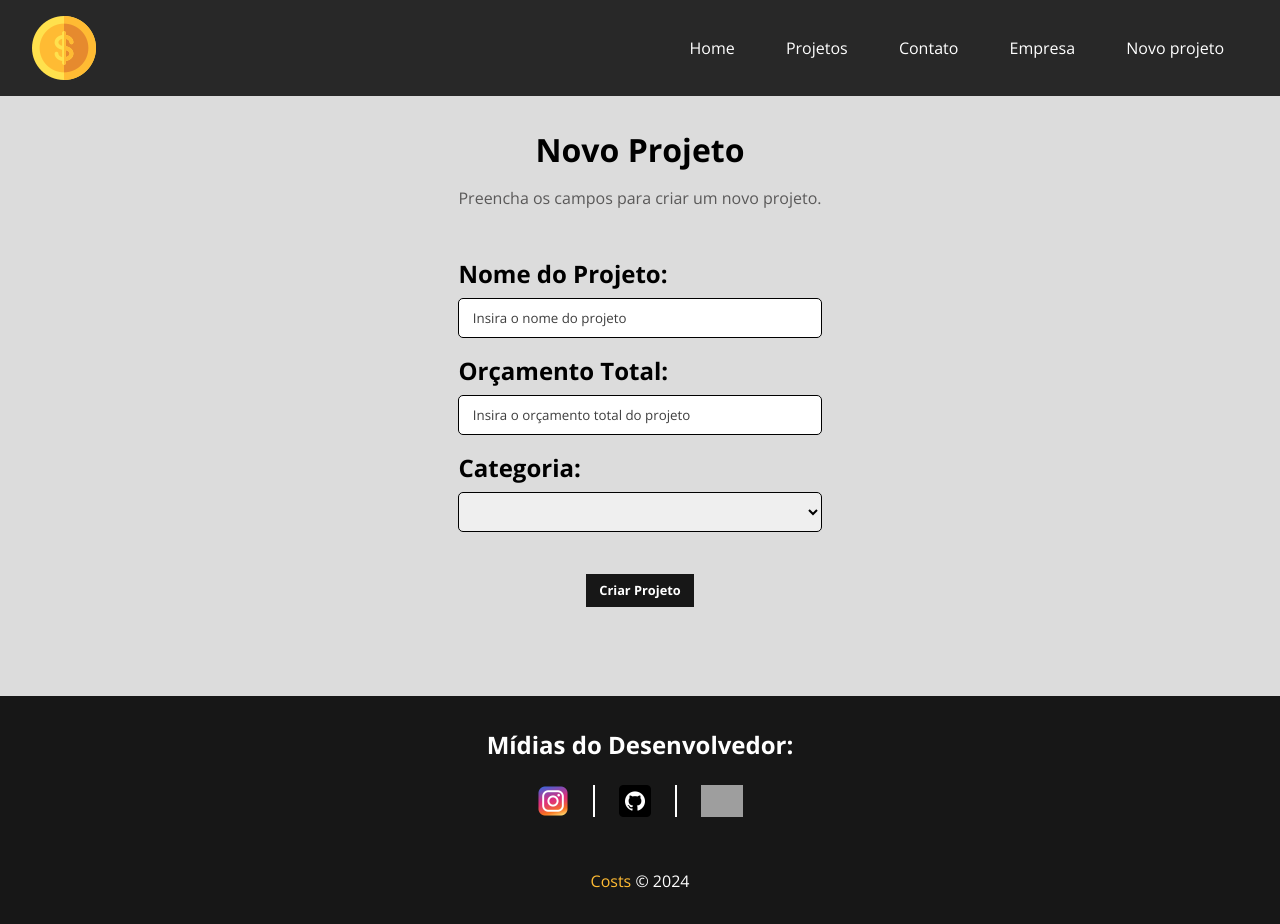
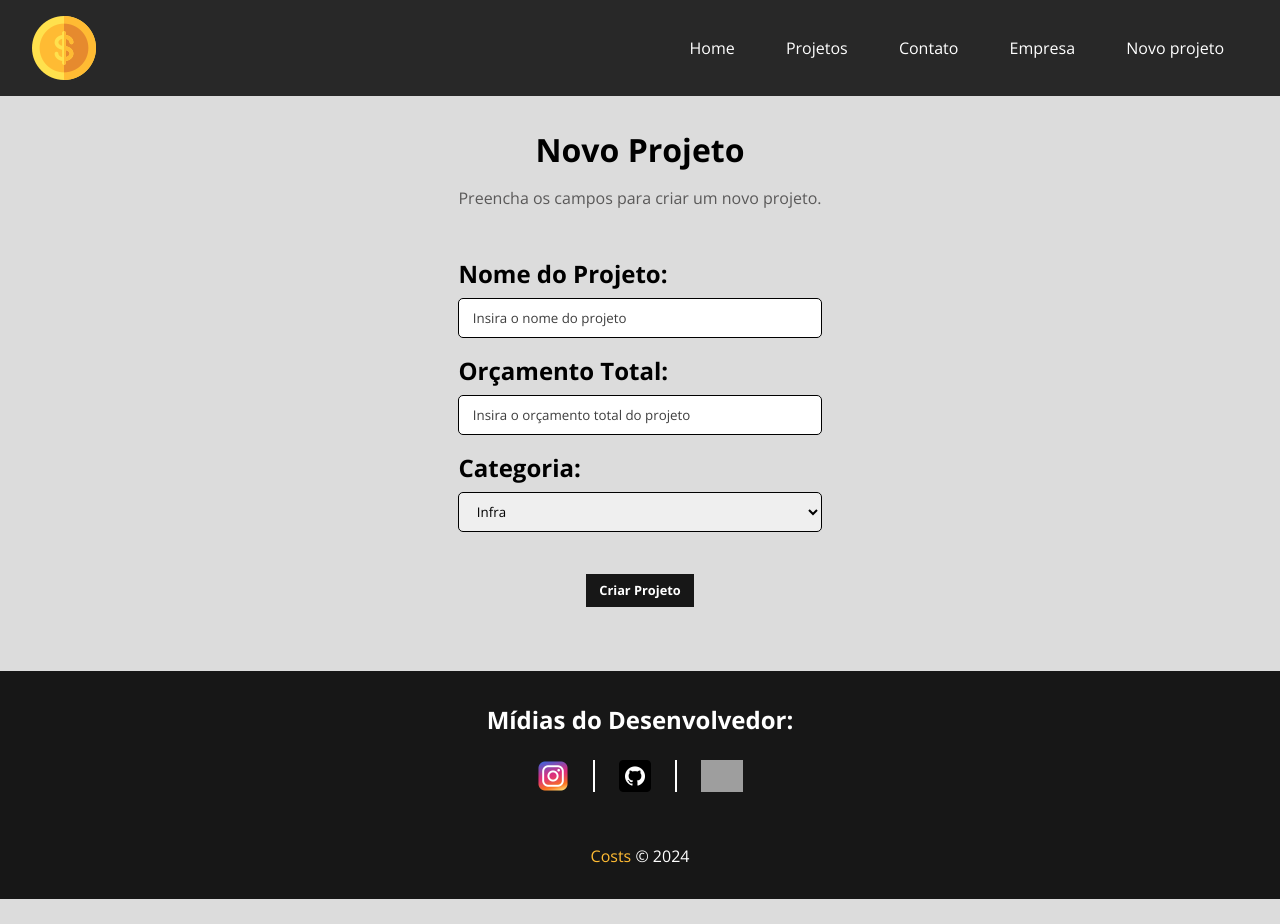
Before and after one commit to 2007paulohenrique/Costs-Projeto-React, a React (Create React App) app: page /newproject in a window 1280 px wide. After the commit the page ends 899 px from the top, so only its background shows below. Built offline with nearby package versions, Linux system fonts and the light colour scheme; data requests are answered from the project's data file; grey boxes are pictures that could not be loaded.

Commit message:
Criação de uma API para obter categorias e enviar dados de novo projeto ao servidor

```diff
--- /dev/null
+++ b/db.json
@@ -0,0 +1,32 @@
+{
+  "projects": [
+    {
+      "id": "f325",
+      "cost": 0,
+      "services": []
+    },
+    {
+      "id": "d9b4",
+      "cost": 0,
+      "services": []
+    }
+  ],
+  "categories": [
+    {
+      "id": "1",
+      "name": "Infra"
+    },
+    {
+      "id": "2",
+      "name": "Desenvolvimento"
+    },
+    {
+      "id": "3",
+      "name": "Design"
+    },
+    {
+      "id": "4",
+      "name": "Planejamento"
+    }
+  ]
+}
--- a/package.json
+++ b/package.json
@@ -15,6 +15,7 @@
   },
   "scripts": {
     "start": "react-scripts start",
+    "backend": "json-server --watch db.json --port 5000",
     "build": "react-scripts build",
     "test": "react-scripts test",
     "eject": "react-scripts eject"
--- a/src/App.js
+++ b/src/App.js
@@ -13,7 +13,7 @@ function App() {
     <Router>
       <NavBar />
 
-      <Container customClass="min_height">
+      <Container>
         <Routes>
           <Route exact path='/' element={<Home />} />
           <Route exact path='/projects' element={<Projects />} />
--- a/src/components/form/Input.js
+++ b/src/components/form/Input.js
@@ -1,10 +1,10 @@
 import styles from './Input.module.css';
 
-function Input({type, name, text, placeholder, value, handleOnChance}) {
+function Input({type, name, text, placeholder, value, handleOnChange}) {
     return (
         <div className={styles.form_control}>
             <label htmlFor={name} ><h2>{text}</h2></label>
-            <input type={type} placeholder={placeholder} id={name} name={name} ></input>
+            <input type={type} placeholder={placeholder} id={name} name={name} value={value} onChange={handleOnChange}></input>
         </div>
     );
 }
--- a/src/components/form/Select.js
+++ b/src/components/form/Select.js
@@ -1,11 +1,14 @@
 import styles from './Select.module.css';
 
-function Select({name, text, value, options, handleOnChance}) {
+function Select({name, text, value, options, handleOnChange}) {
     return (
         <div className={styles.form_control}>
             <label htmlFor={name} ><h2>{text}</h2></label>
-            <select id={name} name={name} >
-                <option disabled>Selecione a categoria</option>
+            <select id={name} name={name} onChange={handleOnChange} value={value || ""}>
+                <option disabled selected>Selecione uma categoria</option>
+                {options.map((option) => (
+                    <option value={option.id} key={option.id}>{option.name}</option>
+                ))}
             </select>
         </div>
     );
--- a/src/components/layout/Container.module.css
+++ b/src/components/layout/Container.module.css
@@ -1,13 +1,9 @@
 .container {
-    width: 1200px;
+    width: 100%;
     display: flex;
     justify-content: space-around;
-    margin: 0 auto;
     flex-wrap: wrap;
-}
-
-.min_height {
-    min-height: 75%;
+    min-height: 53dvh;
 }
 
 .start {
--- a/src/components/pages/NewProject.js
+++ b/src/components/pages/NewProject.js
@@ -1,12 +1,39 @@
+
+import {useNavigate} from 'react-router-dom';
 import ProjectForm from '../project/ProjectForm';
 import styles from './NewProject.module.css';
 
 function NewProject() {
+    const navigate = useNavigate();
+
+    function createPost(project) {
+        project.cost = 0;
+        project.services = [];
+
+        const goToProjects = () => {
+            navigate('/projects');
+        }
+
+        fetch('http://localhost:5000/projects', {
+            method: 'POST',
+            headers: {
+                'Content-Type': 'application/json'
+            },
+            body: JSON.stringify(project)
+        })
+            .then((resp) => resp.json())
+            .then((data) => {
+                // console.log(data);
+                goToProjects();
+            })
+            .catch((err) => console.log(err));
+    }
+
     return (
         <div className={styles.new_project}>
             <h1>Novo Projeto</h1>
             <p className={styles.description}>Preencha os campos para criar um novo projeto.</p>
-            <ProjectForm />
+            <ProjectForm handleSubmit={createPost} btnText="Criar Projeto" />
         </div>
     );
 }
--- a/src/components/project/ProjectForm.js
+++ b/src/components/project/ProjectForm.js
@@ -1,15 +1,73 @@
+import {useState, useEffect} from 'react';
+
 import Input from '../form/Input';
 import Select from '../form/Select';
 import SubmitBtn from '../form/SubmitBtn';
 import styles from './ProjectForm.module.css';
 
-function ProjectForm() {
+function ProjectForm({handleSubmit, btnText, projectdata}) {
+    const [categories, setCategories] = useState([]);
+    const [project, setProject] = useState(projectdata || {});
+
+    useEffect(() => {
+        fetch('http://localhost:5000/categories', {
+            method: 'GET',
+            headers: {
+                'Content-Type': 'application/json'
+            }
+        })
+            .then((resp) => resp.json())
+            .then((data) => {
+                setCategories(data);
+            })
+            .catch((err) => console.log(err));
+    }, []);
+
+    const submit = (e) => {
+        e.preventDefault();
+        handleSubmit(project);
+    }
+
+    function handleChange (e) {
+        setProject({...project, [e.target.name]: e.target.value});
+    }
+
+    function handleCategory (e) {
+        setProject({
+            ...project,
+            category: {
+                id: e.target.value,
+                name: e.target.options[e.target.selectedIndex].text
+            }
+        });
+    }
+
     return (
-        <form className={styles.form} >
-            <Input type="text" name="nome" placeholder="Insira o nome do projeto" text="Nome do Projeto:" />
-            <Input type="number" name="orcamento" placeholder="Insira o orçamento total do projeto" text="Orçamento Total:" />
-            <Select name="categoria" text="Categoria:" />
-            <SubmitBtn text="Criar Projeto"/>
+        <form className={styles.form} onSubmit={submit}>
+            <Input
+                handleOnChange={handleChange}
+                type="text"
+                name="name"
+                placeholder="Insira o nome do projeto"
+                text="Nome do Projeto:"
+                value={project.name ? project.name : ""}
+            />
+            <Input
+                handleOnChange={handleChange}
+                type="number"
+                name="budget"
+                placeholder="Insira o orçamento total do projeto"
+                text="Orçamento Total:"
+                value={project.budget ? project.budget : ""}
+            />
+            <Select
+                name="categoria"
+                text="Categoria:"
+                options={categories}
+                handleOnChange={handleCategory}
+                value={project.category ? project.category.id : ""}
+            />
+            <SubmitBtn text={btnText} />
         </form>
     );
 }
--- a/src/index.css
+++ b/src/index.css
@@ -7,5 +7,6 @@
 
 html, body, #root {
   background-color: #dcdcdc;
-  height: 100%;
+  height: max-content;
+  min-height: 100dvh;
 }
```
